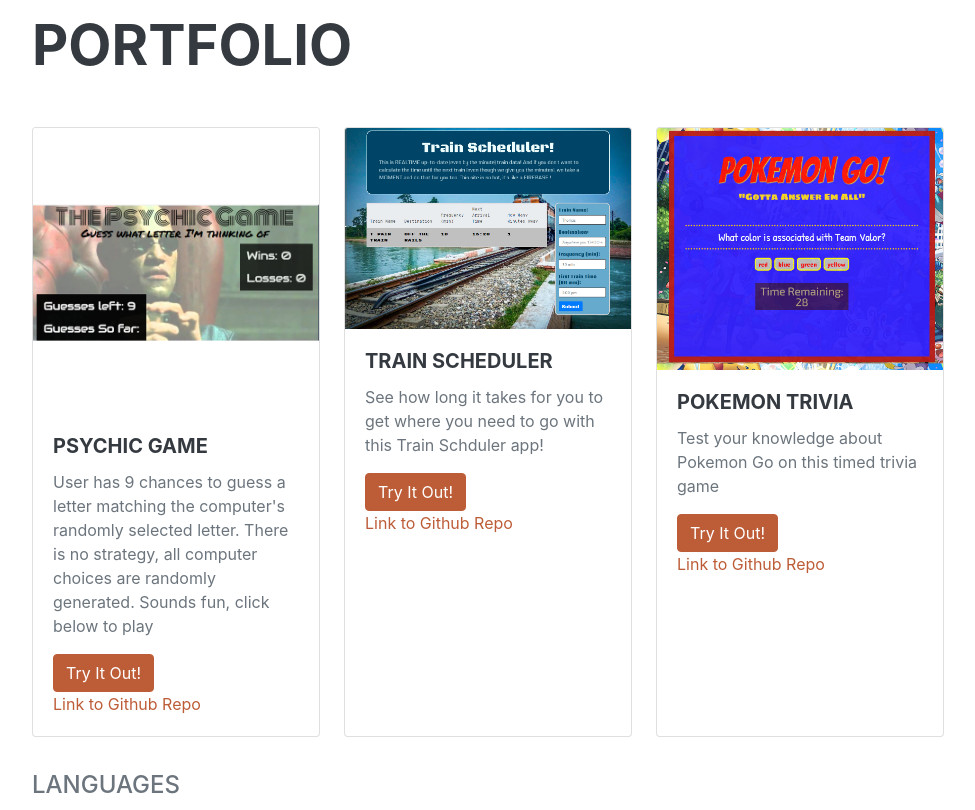
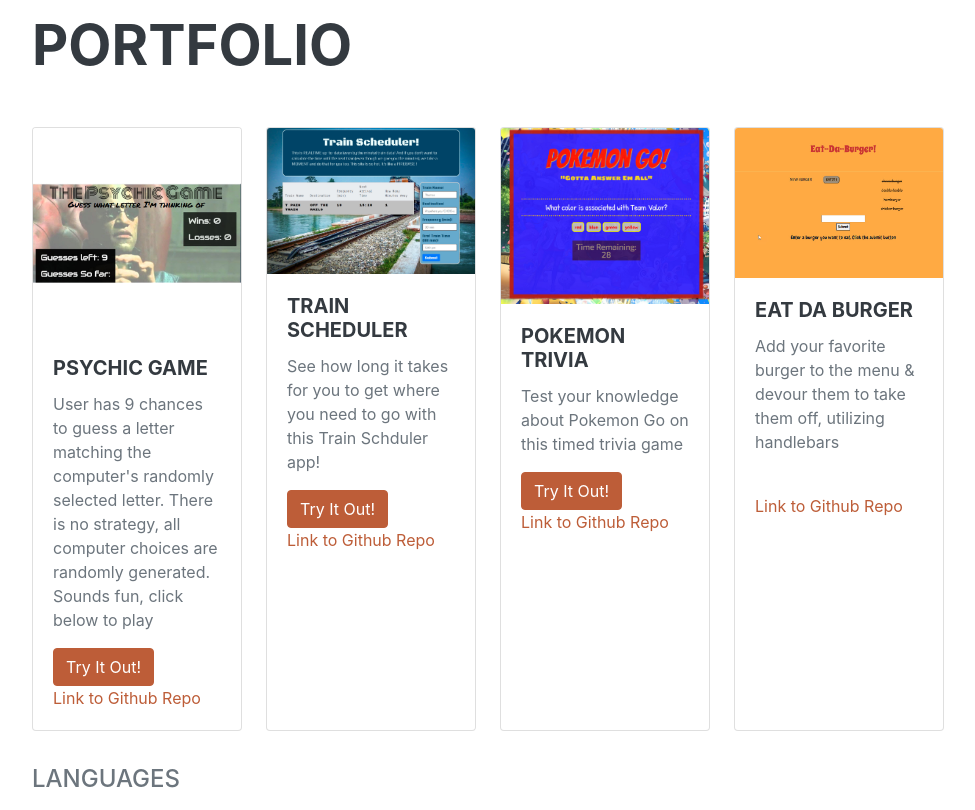
Before and after one commit to kellikells/profileKelli, a plain HTML site: page index.html in a window 1280 px wide. Shown: the part 1670-2480 px from the top of the page, without its empty margins (288-1263 px from the left). Drawn offline with nearby package versions, Linux system fonts and the light colour scheme; a web font is replaced by a local one.

Commit message:
cleaning up index.html with comments

```diff
--- a/index.html
+++ b/index.html
@@ -22,7 +22,9 @@
 
 <body id="page-top">
 
-    <!-- Navigation-->
+    <!-- ---------------------------------------------------------------- -->
+    <!--                         Navigation                               -->
+    <!-- ---------------------------------------------------------------- -->
     <nav class="navbar navbar-expand-lg navbar-dark bg-primary fixed-top" id="sideNav">
         <a class="navbar-brand js-scroll-trigger" href="#page-top"><span class="d-block d-lg-none">Kelli
                 Uyeda</span><span class="d-none d-lg-block"><img
@@ -44,7 +46,9 @@
     <!-- Page Content-->
     <div class="container-fluid p-0">
 
-        <!-- About-->
+    <!-- ---------------------------------------------------------------- -->
+    <!--                         About                                    -->
+    <!-- ---------------------------------------------------------------- -->
         <section class="resume-section" id="about">
             <div class="resume-section-content">
                 <h1 class="mb-0">Kelli <span class="text-primary">Uyeda</span></h1>
@@ -72,7 +76,9 @@
         </section>
         <hr class="m-0" />
 
-        <!-- Education-->
+        <!-- ---------------------------------------------------------------- -->
+        <!--                              Education                           -->
+        <!-- ---------------------------------------------------------------- -->
         <section class="resume-section" id="education">
             <div class="resume-section-content">
                 <h2 class="mb-5">Education</h2>
@@ -101,7 +107,9 @@
         </section>
         <hr class="m-0" />
 
-        <!-- Portfolio-->
+        <!-- ---------------------------------------------------------------- -->
+        <!--                         Portfolio                                -->
+        <!-- ---------------------------------------------------------------- -->
         <section class="resume-section" id="skills">
             <div class="resume-section-content">
                 <h2 class="mb-5">Portfolio</h2>
@@ -113,23 +121,18 @@
                     <!-- ---------------------------------------------------------------- -->
 
 
-                    <!-- PSYCHIC GAME  -->
+                    <!-- ====================== PSYCHIC GAME ====================== -->
                     <div class="card">
 
                         <!-- app image  -->
                         <img src="assets/img/psychicGame.jpg" class="card-img-top" alt="Psychic Game">
                         <div class="card-body">
-
                             <!-- app title -->
                             <h5 class="card-title">Psychic Game</h5>
-
                             <!-- app description  -->
                             <p class="card-text">User has 9 chances to guess a letter matching the computer's randomly
-                                selected
-                                letter. There is no strategy, all computer choices are randomly generated. Sounds fun,
-                                click below
-                                to play</p>
-
+                                selected letter. There is no strategy, all computer choices are randomly generated.
+                                Sounds fun, click below to play</p>
                             <!-- app links  -->
                             <a href="https://kellikells.github.io/Psychic-Game/" class="btn btn-primary">Try It Out!</a>
                             <br>
@@ -138,21 +141,17 @@
                         </div>
                     </div>
 
-                    <!-- TRAIN SCHEDULER -->
+                    <!-- ====================== TRAIN SCHEDULER ====================== -->
                     <div class="card">
 
                         <!-- app image  -->
                         <img src="assets/img/trainScheduler.jpg" class="card-img-top" alt="Train Scheduler">
                         <div class="card-body">
-
                             <!-- app title -->
                             <h5 class="card-title">Train Scheduler</h5>
-
                             <!-- app description  -->
                             <p class="card-text">See how long it takes for you to get where you need to go with this
                                 Train Schduler app!</p>
-
-
                             <!-- app links  -->
                             <a href="https://kellikells.github.io/Train-Scheduler/" class="btn btn-primary">Try It
                                 Out!</a>
@@ -162,35 +161,47 @@
                         </div>
                     </div>
 
-                    <!-- TRIVIA GAME -->
+                    <!-- ====================== TRIVIA GAME ====================== -->
                     <div class="card">
 
                         <!-- app image  -->
                         <img src="assets/img/triviaGame.jpg" class="card-img-top" alt="Trivia Game">
                         <div class="card-body">
-
                             <!-- app title -->
                             <h5 class="card-title">Pokemon Trivia</h5>
-
                             <!-- app description  -->
                             <p class="card-text">Test your knowledge about Pokemon Go on this timed trivia game</p>
-
-
                             <!-- app links  -->
                             <a href="https://kellikells.github.io/TriviaGame/" class="btn btn-primary">Try It Out!</a>
                             <br>
                             <a href="https://github.com/kellikells/TriviaGame" class="card-link">Link to Github Repo</a>
                         </div>
                     </div>
-                    <!-- BAMAZON -->
+
+                    <!-- ====================== EAT-DA-BURGER ====================== -->
+                    <div class="card">
+
+                        <!-- app image  -->
+                        <img src="assets/img/eatDaBurger.jpg" class="card-img-top" alt="eatDaBurger">
+                        <div class="card-body">
+                            <!-- app title -->
+                            <h5 class="card-title">Eat Da Burger</h5>
+                            <!-- app description  -->
+                            <p class="card-text">Add your favorite burger to the menu & devour them to take them off,
+                                utilizing handlebars</p>
+                            <!-- app links  -->
+                            <!-- <a href="https://kellikells.github.io/Eat-Da-Burger/" class="btn btn-primary">Try It Out!</a> -->
+                            <br>
+                            <a href="https://github.com/kellikells/Eat-Da-Burger" class="card-link">Link to Github
+                                Repo</a>
+                        </div>
+                    </div>
 
 
-                    <!-- EAT-DA-BURGER -->
-                    <!-- handlebars -->
-
-                    <!-- CRYSTAL COLLECTOR  -->
-                    <!-- ONE PAGE TRIVIA GAME -->
-                    <!-- AJAX & GIPHY -->
+                    <!-- ====================== CRYSTAL COLLECTOR ====================== -->
+                    <!-- ====================== ONE PAGE TRIVIA GAME ====================== -->
+                    <!-- ====================== AJAX & GIPHY ====================== -->
+                    <!-- ====================== BAMAZON ====================== -->
 
 
                 </div>
@@ -221,7 +232,9 @@
         </section>
         <hr class="m-0" />
 
-        <!-- Contact -->
+        <!-- ---------------------------------------------------------------- -->
+        <!--                         Contact                                  -->
+        <!-- ---------------------------------------------------------------- -->
         <section class="resume-section" id="interests">
             <div class="resume-section-content">
                 <h2 class="mb-5">Contact</h2>
@@ -241,6 +254,8 @@
         </section>
 
     </div>
+
+
     <!-- Bootstrap core JS-->
     <script src="https://cdnjs.cloudflare.com/ajax/libs/jquery/3.5.1/jquery.min.js"></script>
     <script src="https://stackpath.bootstrapcdn.com/bootstrap/4.5.0/js/bootstrap.bundle.min.js"></script>
```
Also changed, not shown: assets/img/eatDaBurger.jpg (added).
